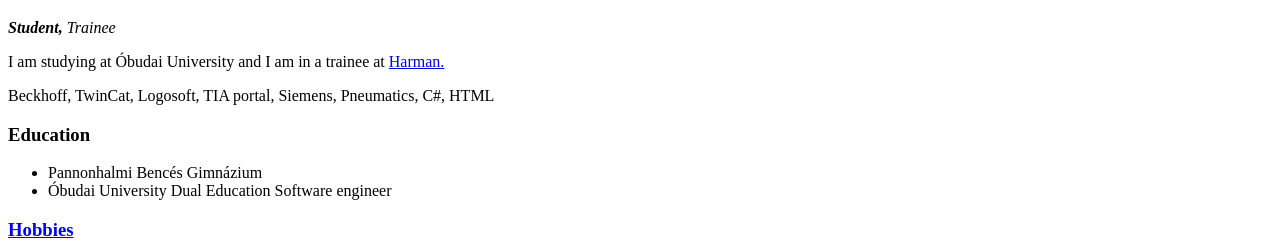
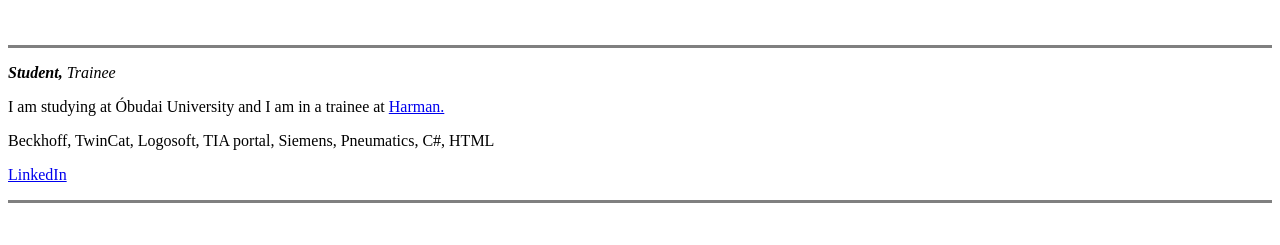
Before and after one commit to marsomate/CV-1.0, a plain HTML site: page index.html in a window 1280 px wide. Shown: the part 688-933 px from the top of the page. Drawn offline with Linux system fonts and the light colour scheme.

Commit message:
Update index.html

```diff
--- a/index.html
+++ b/index.html
@@ -7,9 +7,14 @@
 <body>
     <img src="images/profile.png">
     <h1>Marsó Máté</h1>
+    <br>
+    <hr size="3" noshade>
     <p><em><strong>Student,</strong> Trainee</em></p>
     <p>I am studying at Óbudai University and I am in a trainee at <a href="https://www.harman.com/">Harman.</a></p>
     <p>Beckhoff, TwinCat, Logosoft, TIA portal, Siemens, Pneumatics, C#, HTML</p>
+    <p><a href="https://www.linkedin.com/in/m%C3%A1t%C3%A9-mars%C3%B3-1549511ab/">LinkedIn</p>
+    <hr size="3" noshade>
+    <br>
     <h3>Education</h3>
     <ul>
         <li>Pannonhalmi Bencés Gimnázium</li>
```
